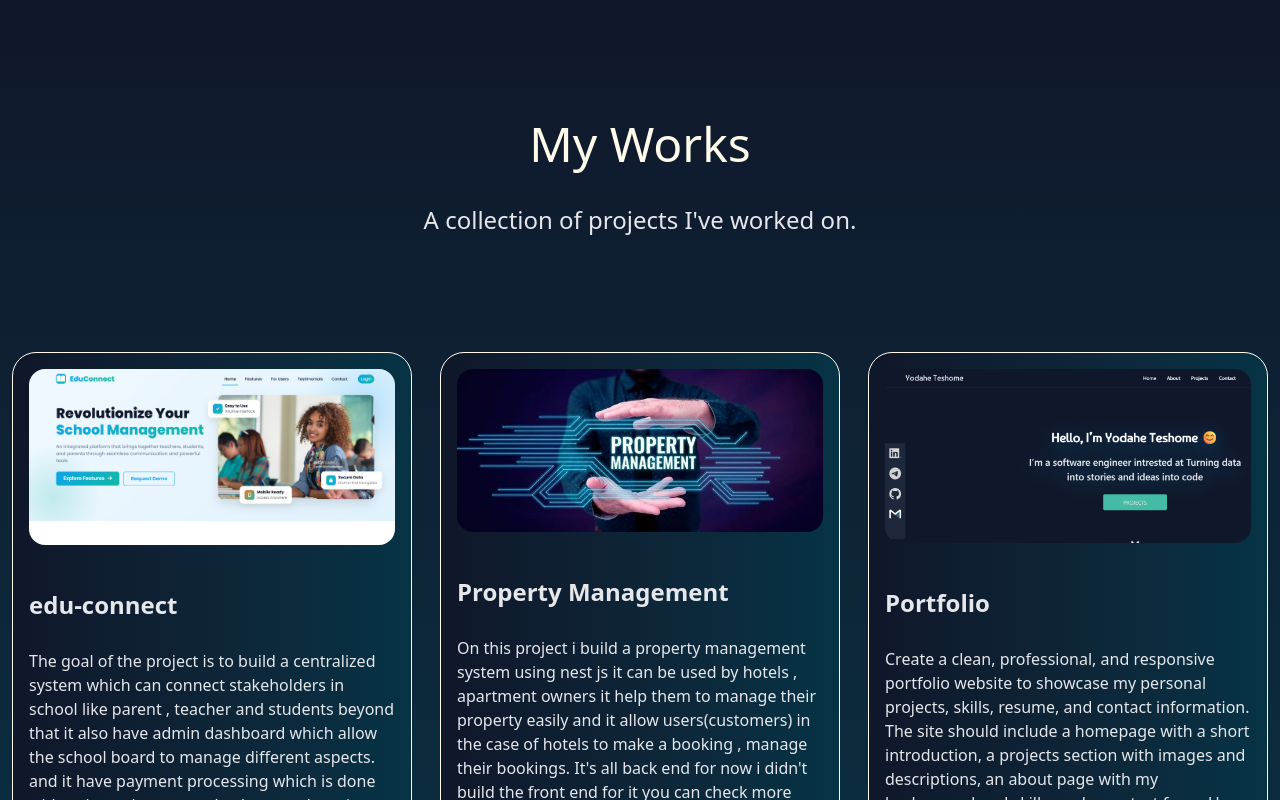
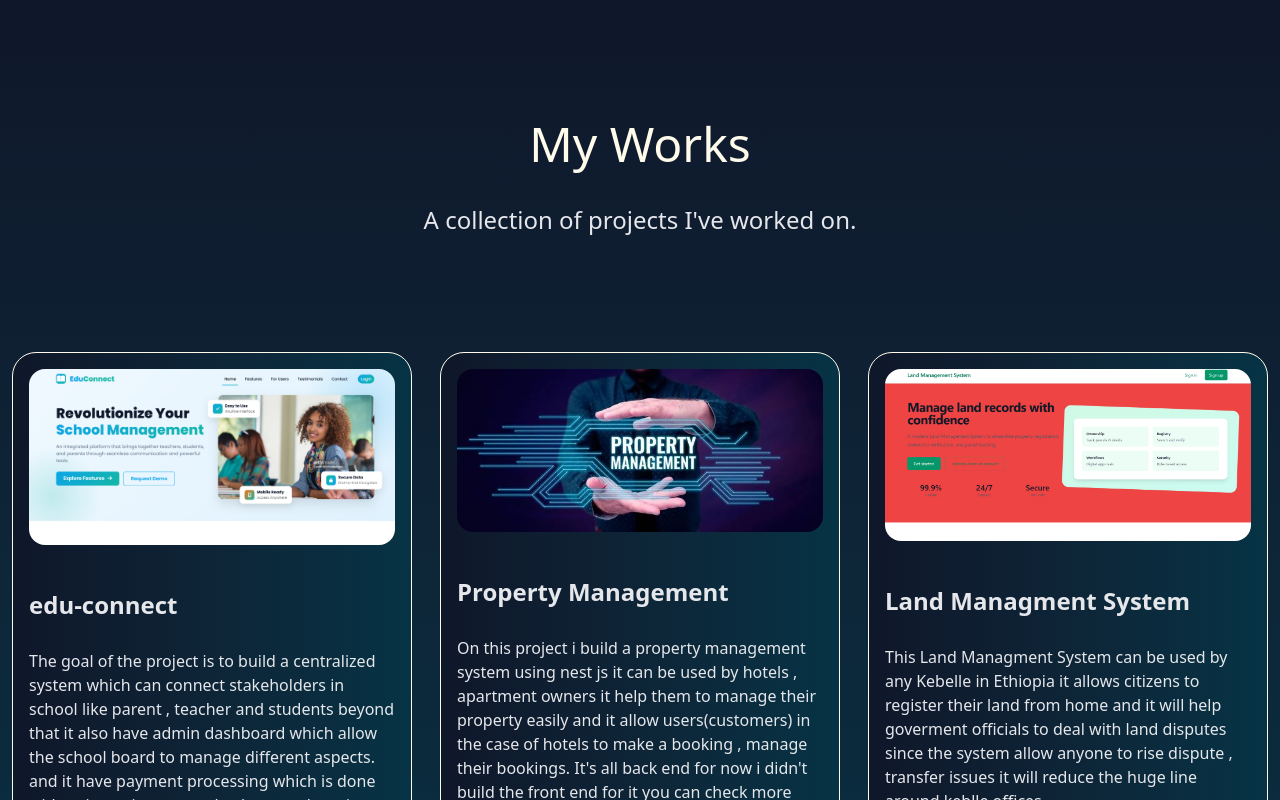
Before and after one commit to jodahe1/Portfolio-New, a React (Vite) app: page /projects in a window 1280 px wide. Shown: the top 800 px of the page. Built offline with nearby package versions, Linux system fonts and the light colour scheme; a web font is replaced by a local one.

Commit message:
new Project Added

```diff
--- a/src/pages/Projects.jsx
+++ b/src/pages/Projects.jsx
@@ -21,10 +21,10 @@ const Projects = () => {
 
 
           <Card
-        webLink="https://github.com/jodahe1/Portfolio-New.git"
-        imgSrc='/assets/Portfolioimg.jpg'
-        title="Portfolio"
-        description="Create a clean, professional, and responsive portfolio website to showcase my personal projects, skills, resume, and contact information. The site should include a homepage with a short introduction, a projects section with images and descriptions, an about page with my background and skills, and a contact form. Use modern design elements, smooth scrolling, and subtle animations to enhance user experience"/>
+        webLink="https://github.com/jodahe1/Land---Property-Management-System--LPMS-.git"
+        imgSrc='/assets/LandMgt.jpg'
+        title="Land Managment System"
+        description="This Land Managment System can be used by any Kebelle in Ethiopia it allows citizens to register their land from home and it will help goverment officials to deal with land disputes since the system allow anyone to rise dispute , transfer issues it will reduce the huge line around keblle offices."/>
       </div>
     </div>
   )
```
Also changed, not shown: public/assets/LandMgt.jpg (added).
